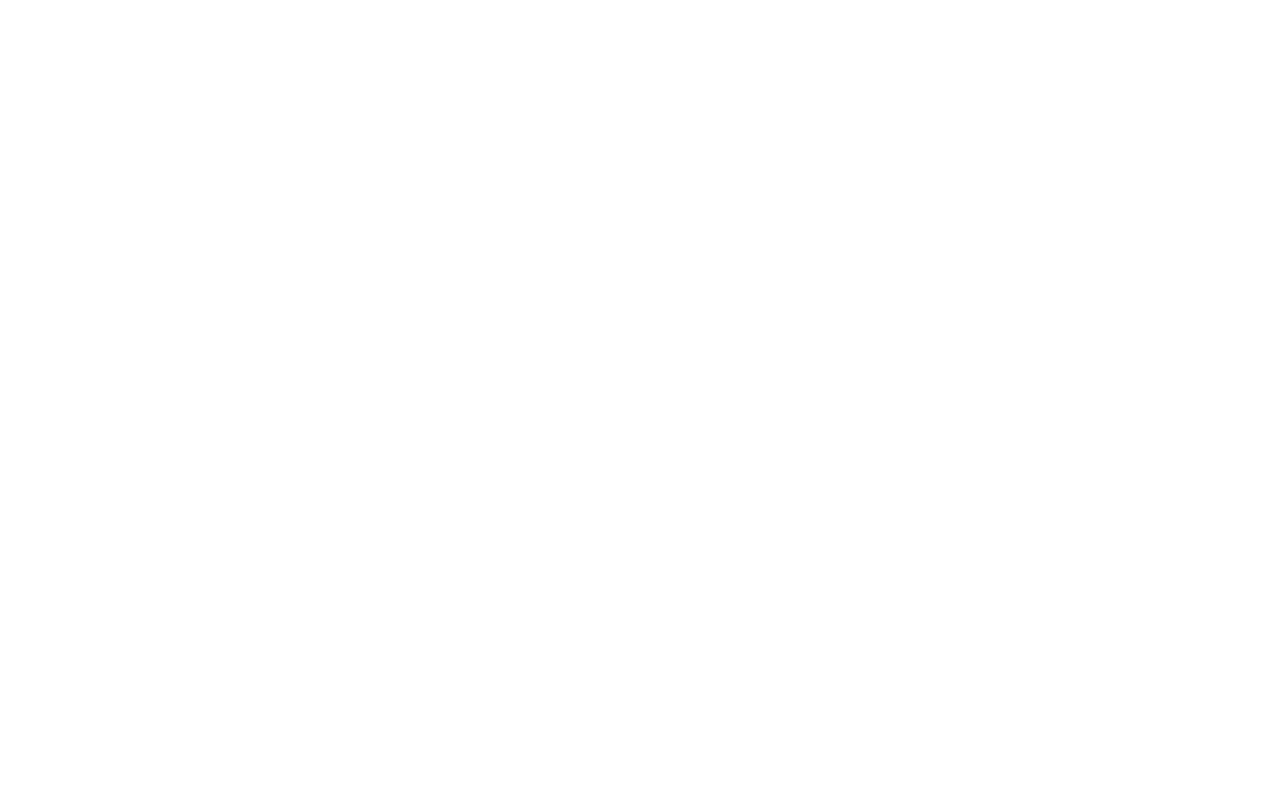
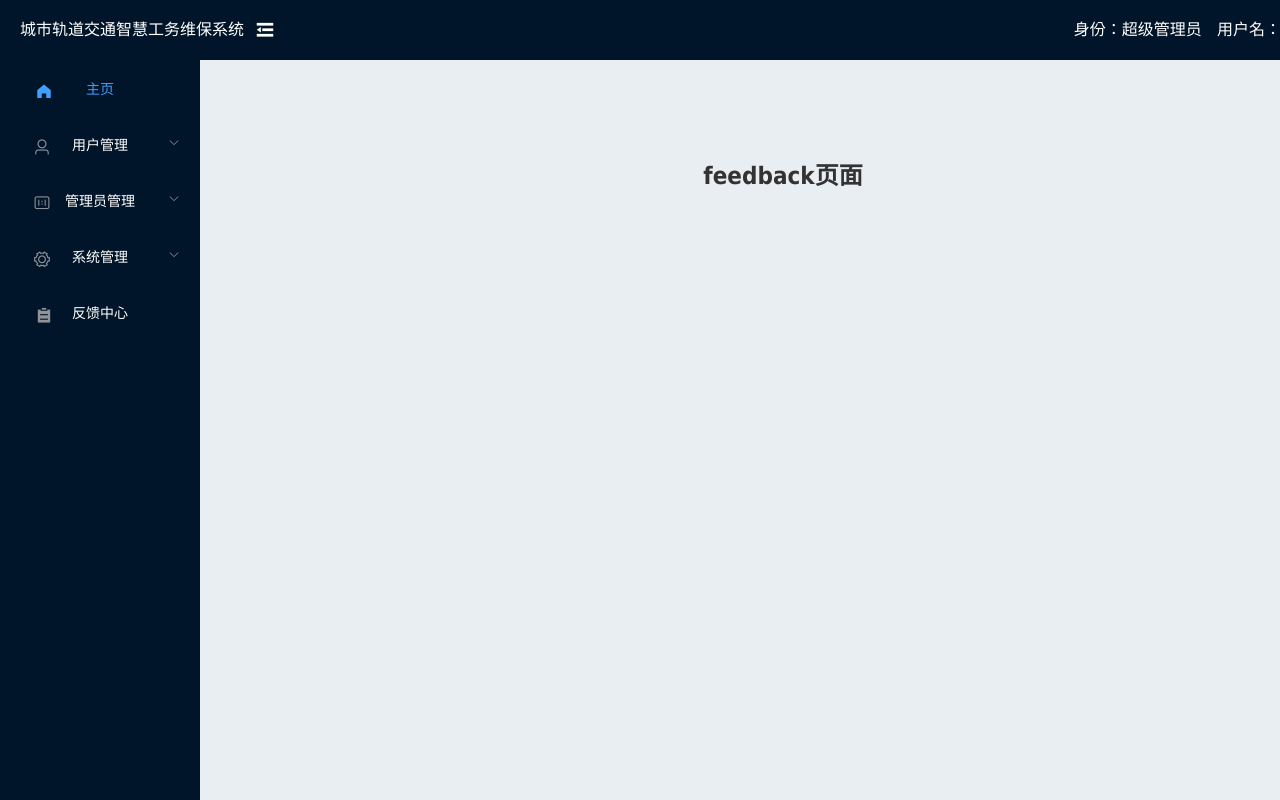
Before and after one commit to AdhereZ/maintenance, a Vue app: page /feedback in a window 1280 px wide. Shown: the top 800 px of the page. Built offline with nearby package versions, Linux system fonts and the light colour scheme.

Commit message:
feedback create

```diff
--- a/src/router/index.js
+++ b/src/router/index.js
@@ -19,6 +19,8 @@
 
 const SystemSetting = () => import('views/system/SystemSetting')
 const SystemLog = () => import('views/system/SystemLog')
+
+const Feedback = () => import('views/feedback/Feedback')
 
 const routes = [
   {
@@ -91,6 +93,11 @@
       name: 'SystemLog',
       component: SystemLog,
      },
+     {
+      path: '/feedback',
+      name: 'Feedback',
+      component: Feedback,
+     },
 
     ]
   },
--- /dev/null
+++ b/src/views/feedback/Feedback.vue
@@ -0,0 +1,13 @@
+<template>
+  <h1>feedback页面</h1>
+</template>
+
+<script>
+export default {
+
+}
+</script>
+
+<style>
+
+</style>
--- a/src/views/layout/Layout.vue
+++ b/src/views/layout/Layout.vue
@@ -141,6 +141,12 @@
             },
           ],
         },
+        {
+          name: '反馈中心',
+          id: 211,
+          icon: "el-icon-s-order",
+          path: "feedback"
+        }
       ],
     };
   },
```
